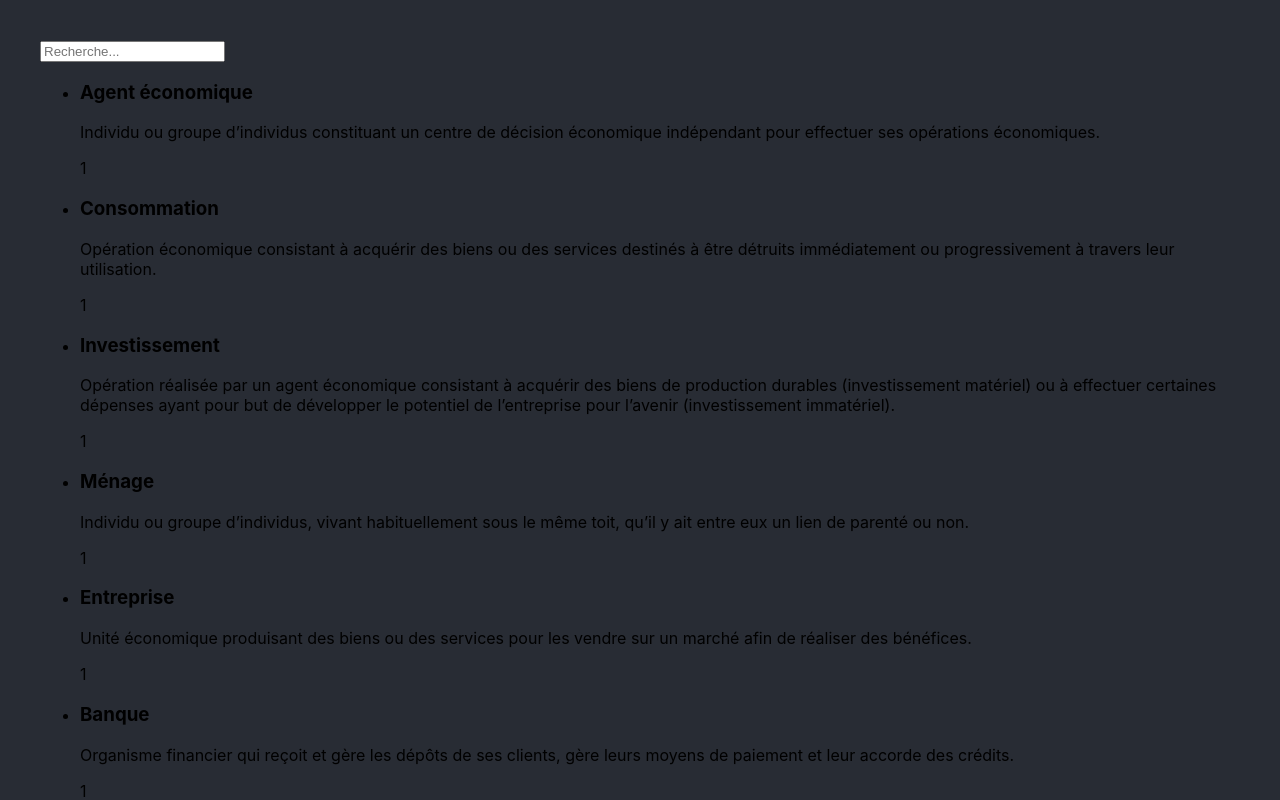
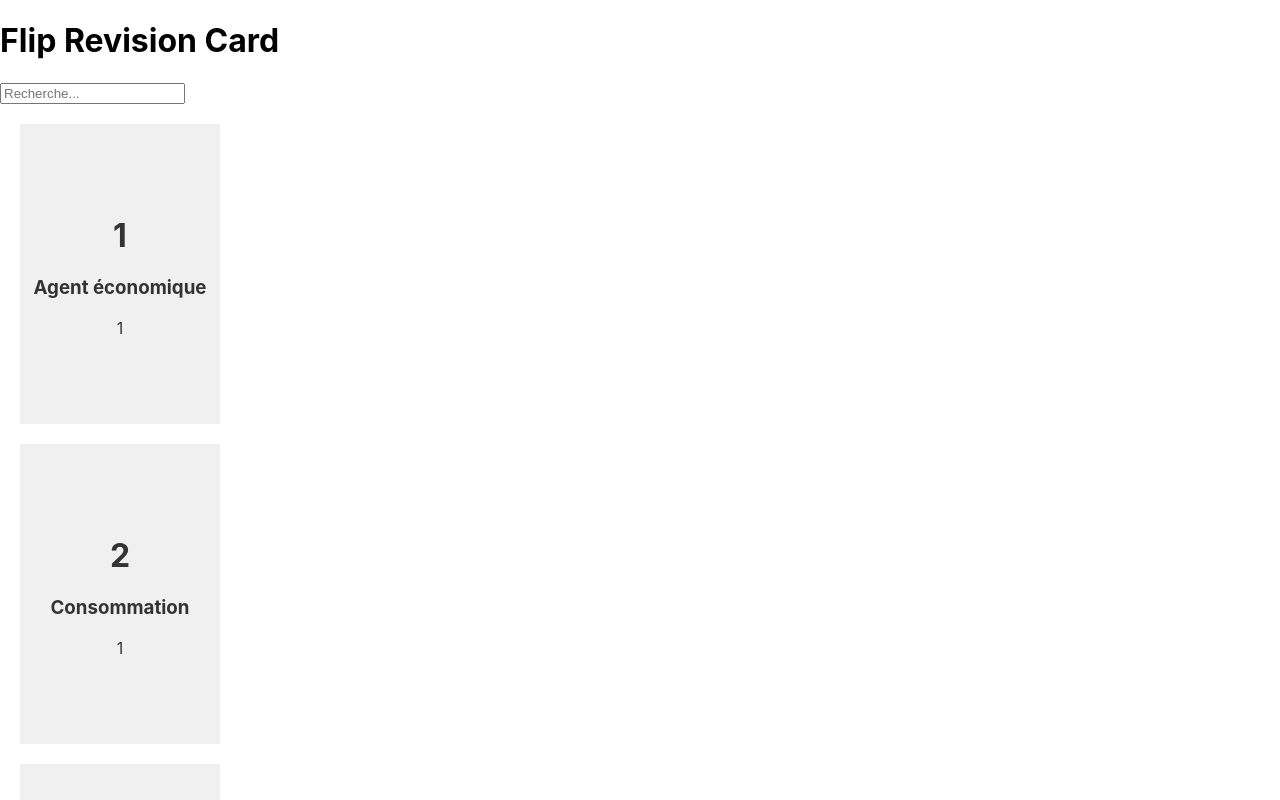
Before and after one commit to D-Seonay/FRC, a React (Create React App) app in the folder flip-revision-card/: page / in a window 1280 px wide. Shown: the top 800 px of the page. Built offline with nearby package versions, Linux system fonts and the light colour scheme.

Commit message:
Add search functionality and flip card component

```diff
--- a/flip-revision-card/src/App.css
+++ b/flip-revision-card/src/App.css
@@ -1,6 +1,7 @@
 html {
   box-sizing: border-box;
   background-color: #282c34;
+  color: white;
 }
 .App {
   display: flex;
--- a/flip-revision-card/src/App.js
+++ b/flip-revision-card/src/App.js
@@ -2,13 +2,17 @@
 import React, { useState } from 'react';
 import Cards from './components/Cards';
 import SearchBar from './components/SearchBar';
+import Favorites from './components/Favorites';
+import FlippableCard from './components/FlippableCard';
 
 function App() {
   const [search, setSearch] = useState('');
 
   return (
     <div className="App">
-      <SearchBar />
+      <h1>Flip Revision Card</h1>
+      <SearchBar search={search} setSearch={setSearch} />
+
     </div>
   );
 }
--- /dev/null
+++ b/flip-revision-card/src/components/Card.css
@@ -0,0 +1,48 @@
+.card {
+  width: 200px;
+  height: 300px;
+  perspective: 1000px;
+  position: relative;
+  margin: 20px;
+  transform-style: preserve-3d;
+  transition: transform 0.5s;
+}
+
+.cardInner {
+  width: 100%;
+  height: 100%;
+  position: absolute;
+  text-align: center;
+  transition: transform 0.5s;
+  transform-style: preserve-3d;
+}
+
+.card.flipped .cardInner {
+  transform: rotateY(180deg);
+}
+
+.cardFront,
+.cardBack {
+  width: 100%;
+  height: 100%;
+  position: absolute;
+  backface-visibility: hidden;
+  display: flex;
+  flex-direction: column;
+  align-items: center;
+  justify-content: center;
+  transform-style: preserve-3d;
+}
+
+.cardFront {
+  background-color: #f0f0f0;
+  color: #333;
+}
+
+.cardBack {
+  background-color: #e0e0e0;
+  color: #333;
+  transform: rotateY(180deg);
+}
+
+/* Styles pour le texte, les boutons, etc. */
--- a/flip-revision-card/src/components/Cards.js
+++ b/flip-revision-card/src/components/Cards.js
@@ -1,107 +1,67 @@
-import React, { useState } from 'react';
-import '../App.css';
+import React, { useState, useEffect } from 'react';
 
-function Cards({ search = '' }) {
-    const data = require('../data/data.json');
 
-    const [cardData, setCardData] = useState(
-        data.map(item => ({
-            id: item.id,
-            word: item.word,
-            definition: item.definition,
-            favorite: false,
-            isFlipped: false
-        }))
-    );
+const Cards = () => {
+  const [data, setData] = useState([]);
+  const [favorites, setFavorites] = useState([]);
+  const [flippedCard, setFlippedCard] = useState(null);
 
-    const handleCardClick = (index) => {
-        const updatedCardData = [...cardData];
-        updatedCardData[index].isFlipped = !updatedCardData[index].isFlipped;
-        setCardData(updatedCardData);
+  useEffect(() => {
+    // Récupération des données depuis le fichier JSON au chargement de la page
+    fetch('../data/data.json')
+      .then((response) => response.json())
+      .then((jsonData) => setData(jsonData))
+      .catch((error) => console.error('Error fetching data', error));
+  }, []);
+
+  const addToFavorites = (id) => {
+    const favoriteItem = data.find((item) => item.id === id);
+    if (favoriteItem && !favorites.some((fav) => fav.id === id)) {
+      setFavorites([...favorites, favoriteItem]);
+    }
   };
 
-    const handleFavoriteClick = (index) => {
-        const updatedCardData = [...cardData];
-        updatedCardData[index].favorite = !updatedCardData[index].favorite;
-        setCardData(updatedCardData);
+  const removeFromFavorites = (id) => {
+    const updatedFavorites = favorites.filter((fav) => fav.id !== id);
+    setFavorites(updatedFavorites);
   };
 
-    const handleRemoveFavoriteClick = (index) => {
-        const updatedCardData = [...cardData];
-        updatedCardData[index].favorite = false;
-        setCardData(updatedCardData);
+  const flipCard = (id) => {
+    setFlippedCard(flippedCard === id ? null : id);
   };
 
   return (
-        <div className="card-container">
-            {cardData.map((card, index) => (
-                <div
-                    key={card.id}
-                    className={`card ${card.isFlipped ? 'flipped' : ''}`}
-                    onClick={() => handleCardClick(index)}
-                >
-                    <h1>{card.id}</h1>
-                    <div className="card-front">
-                        <h3>{card.word}</h3>
-                    </div>
-                    <div className="card-back">
-                        <h3>{card.definition}</h3>
-                    </div>
-                    {card.favorite === false ? (
-                        <span onClick={() => handleFavoriteClick(index)}>&#x2661;</span>
+    <div className="cardContainer">
+      {data.map((item) => (
+        <div key={item.id} className={`card ${flippedCard === item.id ? 'flipped' : ''}`}>
+          <div className="cardInner" onClick={() => flipCard(item.id)}>
+            <div className="cardFront">
+              <h3>{item.word}</h3>
+
+              {favorites.some((fav) => fav.id === item.id) ? (
+                <button onClick={() => removeFromFavorites(item.id)}>Retirer des favoris</button>
               ) : (
-                        <span onClick={() => handleRemoveFavoriteClick(index)}>&#x2665;</span>
+                <button onClick={() => addToFavorites(item.id)}>Ajouter aux favoris</button>
               )}
             </div>
+            <div className="cardBack">
+              {/* Contenu du verso de la carte (si nécessaire) */}
+              {/* Exemple : <p>Détails supplémentaires...</p> */}
+              <p>{item.definition}</p>
+            </div>
+          </div>
+        </div>
       ))}
+      <div className="favorites">
+        <h2>Favoris</h2>
+        <ul>
+          {favorites.map((fav) => (
+            <li key={fav.id}>{fav.title}</li>
+          ))}
+        </ul>
+      </div>
     </div>
   );
-}
-
-function CardsSearch({ cards = cardData, search = '' }) {
-    const handleCardClick = (index) => {
-        const updatedCardData = [...cards];
-        updatedCardData[index].isFlipped = !updatedCardData[index].isFlipped;
-        setCardData(updatedCardData);
 };
 
-    const handleFavoriteClick = (index) => {
-        const updatedCardData = [...cards];
-        updatedCardData[index].favorite = !updatedCardData[index].favorite;
-        setCardData(updatedCardData);
-    };
-
-    const handleRemoveFavoriteClick = (index) => {
-        const updatedCardData = [...cards];
-        updatedCardData[index].favorite = false;
-        setCardData(updatedCardData);
-    };
-
-    return (
-        <div className="card-container">
-            {cards.filter(card => card.word.includes(search)).map((card, index) => (
-                <div
-                    key={card.id}
-                    className={`card ${card.isFlipped ? 'flipped' : ''}`}
-                    onClick={() => handleCardClick(index)}
-                >
-                    <h1>{card.id}</h1>
-                    <div className="card-front">
-                        <h3>{card.word}</h3>
-                    </div>
-                    <div className="card-back">
-                        <h3>{card.definition}</h3>
-                    </div>
-                    {card.favorite === false ? (
-                        <span onClick={() => handleFavoriteClick(index)}>&#x2661;</span>
-                    ) : (
-                        <span onClick={() => handleRemoveFavoriteClick(index)}>&#x2665;</span>
-                    )}
-                </div>
-            ))}
-        </div>
-    );
-}
-
 export default Cards;
-export { CardsSearch };
--- /dev/null
+++ b/flip-revision-card/src/components/Favorites.js
@@ -0,0 +1,55 @@
+import React, { useState, useEffect } from 'react';
+import data from '../data/data.json';
+
+const Favorites = () => {
+  const [favorites, setFavorites] = useState([]);
+
+  useEffect(() => {
+    // Récupération des favoris depuis le stockage local au chargement de la page
+    const storedFavorites = JSON.parse(localStorage.getItem('favorites')) || [];
+    setFavorites(storedFavorites);
+  }, []);
+
+  useEffect(() => {
+    // Sauvegarde des favoris dans le stockage local à chaque modification
+    localStorage.setItem('favorites', JSON.stringify(favorites));
+  }, [favorites]);
+
+  const addToFavorites = (item) => {
+    setFavorites([...favorites, item]);
+  };
+
+  const removeFromFavorites = (item) => {
+    const updatedFavorites = favorites.filter((fav) => fav.id !== item.id);
+    setFavorites(updatedFavorites);
+  };
+
+  return (
+    <div>
+      <h2>Items</h2>
+      <ul>
+        {data.map((item) => (
+          <li key={item.id}>
+            {item.word}
+            {item.definition}
+            {item.chapter}
+
+            {favorites.find((fav) => fav.id === item.id) ? (
+              <button onClick={() => removeFromFavorites(item)}>Retirer des favoris</button>
+            ) : (
+              <button onClick={() => addToFavorites(item)}>Ajouter aux favoris</button>
+            )}
+          </li>
+        ))}
+      </ul>
+      <h2>Favoris</h2>
+      <ul>
+        {favorites.map((fav) => (
+          <li key={fav.id}>{fav.word}</li>
+        ))}
+      </ul>
+    </div>
+  );
+};
+
+export default Favorites;
--- /dev/null
+++ b/flip-revision-card/src/components/FlippableCard.js
@@ -0,0 +1,28 @@
+import React, { useState } from 'react';
+import './Card.css';
+
+const FlipCard = ({ frontContent, backContent }) => {
+  const [isFlipped, setIsFlipped] = useState(false);
+
+  const flipCard = () => {
+    setIsFlipped(!isFlipped);
+  };
+
+  return (
+    <div
+      className={`card ${isFlipped ? 'flipped' : ''}`}
+      onClick={flipCard}
+    >
+      <div className="cardInner">
+        <div className="cardFront">
+          {frontContent}
+        </div>
+        <div className="cardBack">
+          {backContent}
+        </div>
+      </div>
+    </div>
+  );
+};
+
+export default FlipCard;
--- a/flip-revision-card/src/components/SearchBar.js
+++ b/flip-revision-card/src/components/SearchBar.js
@@ -1,4 +1,5 @@
 import React, { useState, useEffect } from 'react';
+import FlippableCard from './FlippableCard';
 
 import data from '../data/data.json'; // Remplacez cela par le chemin de votre fichier JSON
 
@@ -8,15 +9,16 @@ const SearchBar = () => {
 
   useEffect(() => {
     // Fonction de filtrage des données en fonction du terme de recherche
-      const results = data.filter(item =>
-        (item.word?.toLowerCase().includes(searchTerm.toLowerCase()) ||
+    const results = data.filter(
+      (item) =>
+        item.word?.toLowerCase().includes(searchTerm.toLowerCase()) ||
         item.definition?.toLowerCase().includes(searchTerm.toLowerCase()) ||
-        item.chapter?.toLowerCase().includes(searchTerm.toLowerCase()))
+        item.chapter?.toLowerCase().includes(searchTerm.toLowerCase())
     );
     setSearchResults(results);
   }, [searchTerm]);
 
-    const handleChange = event => {
+  const handleChange = (event) => {
     setSearchTerm(event.target.value);
   };
 
@@ -28,15 +30,23 @@ const SearchBar = () => {
         value={searchTerm}
         onChange={handleChange}
       />
-        <ul>
-          {searchResults.map(item => (
-            <li key={item.id}>
+      <div className="cardContainer">
+        {searchResults.map((item) => (
+          <FlippableCard
+            key={item.id}
+            frontContent={
+              <div>
+                <h1>{item.id}</h1>
                 <h3>{item.word}</h3>
+                <p>{item.chapter}</p>
+              </div>
+            }
+            backContent={
                 <p>{item.definition}</p>
-              <p>{item.chapter}</p>
-            </li>
+            }
+          />
         ))}
-        </ul>
+      </div>
     </div>
   );
 };
```
Lines whose indentation alone changed are shown as unchanged.
